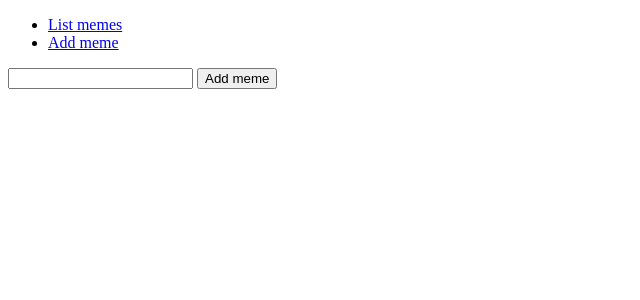
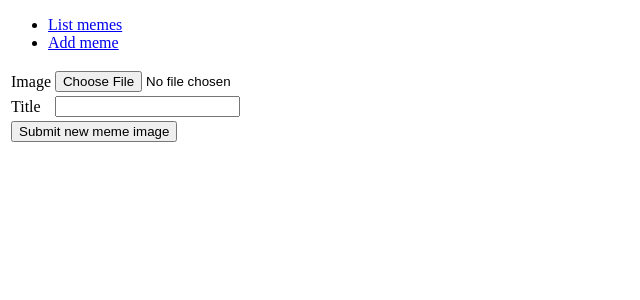
Before and after one commit to Kargamborgh/meemiarkisto, a Flask app: template application/templates/memes/new.html in a window 1280 px wide. Shown: the top 300 px of the page, without its empty margins (0-640 px from the left). Run offline with Flask 2, Linux system fonts and the light colour scheme; the template is opened without the code that fills it, so the values that code supplies are empty, except form fields; tables that the repository leaves empty hold one stand-in row (values such as "Sample post"); form fields are guessed from the names that the template uses.

Commit message:
week 3 part 1: validation of meme title field

```diff
--- a/application/__init__.py
+++ b/application/__init__.py
@@ -4,11 +4,16 @@ app = Flask(__name__)
 from flask_sqlalchemy import SQLAlchemy
 app.config["SQLALCHEMY_DATABASE_URI"] = "sqlite:///memes.db"
 app.config["SQLALCHEMY_ECHO"] = True
+
 db = SQLAlchemy(app)
+
+app.config['SECRET_KEY'] = 'blblblblblbl'
 
 from application import views
 
 from application.memes import models
 from application.memes import views
 
+from application.auth import models
+
 db.create_all()
--- a/application/memes/models.py
+++ b/application/memes/models.py
@@ -9,6 +9,7 @@ class Meme(db.Model):
 
     title = db.Column(db.String(144), nullable=False)
     points = db.Column(db.Integer, nullable=False)
+    #image = db.Column(db.LargeBinary) <-- this currently fucks everything up, commented out for now
 
     def __init__(self, title):
         self.title = title
--- a/application/templates/memes/new.html
+++ b/application/templates/memes/new.html
@@ -2,7 +2,35 @@
 
 {% block body %}
 <form method="POST" action="{{ url_for('memes_create') }}">
-  <input type="text" name="title"/>
-  <input type="submit" value="Add meme"/>
+  <table>
+    <tr>
+      <td>
+        {{ form.image.label }}
+      </td>
+      <td>
+        {{ form.image }}
+      </td>
+    </tr>
+    <tr>
+      <td>
+        {{ form.title.label }}
+      </td>
+      <td>
+        {{ form.title }}
+      </td>
+      <td>
+          <ul>
+            {% for error in form.title.errors %}
+            <li>{{ error }}</li>
+            {% endfor %}
+          </ul>
+        </td>
+    </tr>
+    <tr>
+      <td colspan="2">
+        <input type="submit" value="Submit new meme image">
+      </td>
+    </tr>
+  </table>
 </form>
 {% endblock %}
```
Also changed, not shown: application/memes/views.py (+10 -2 lines).
